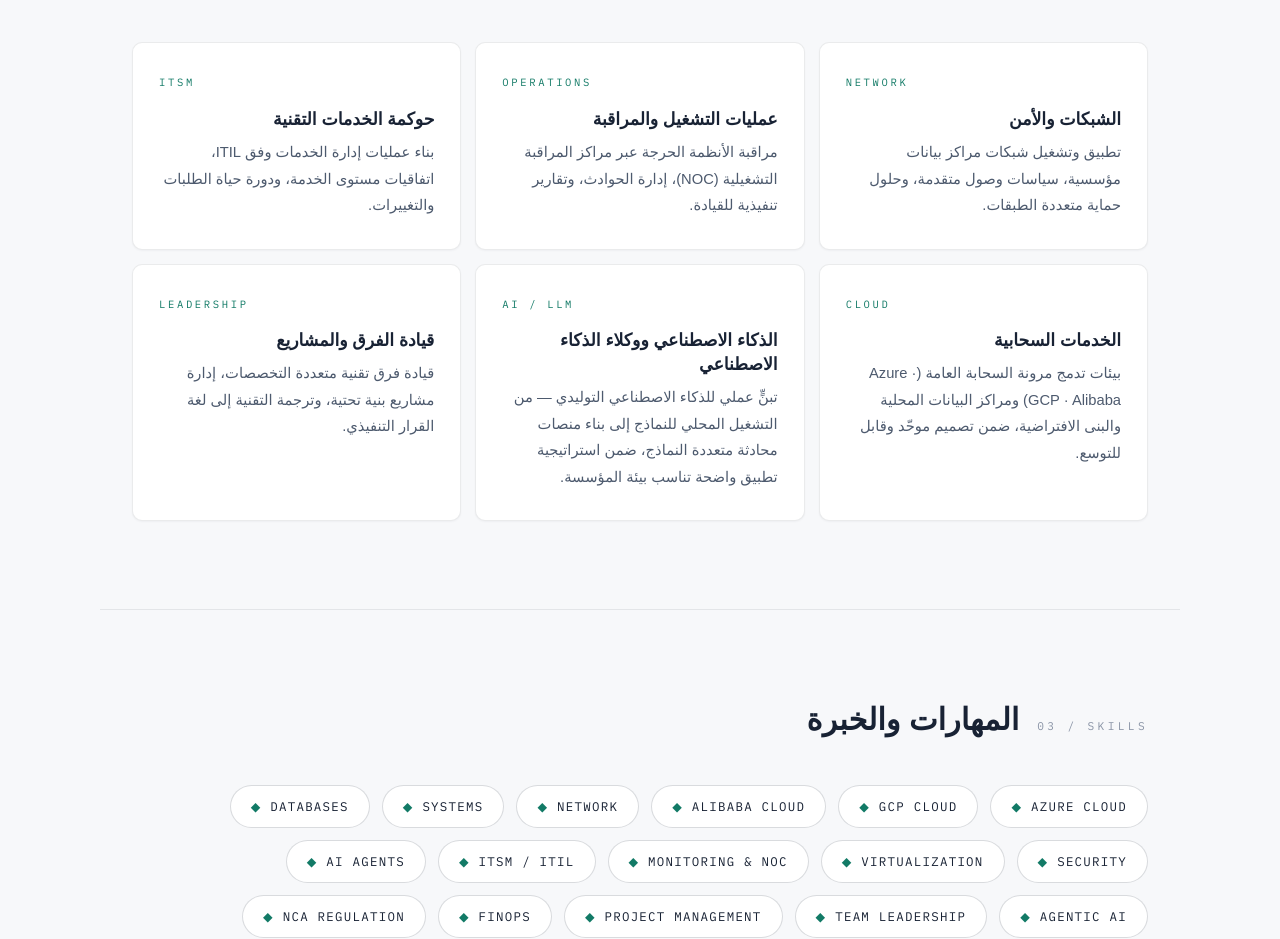
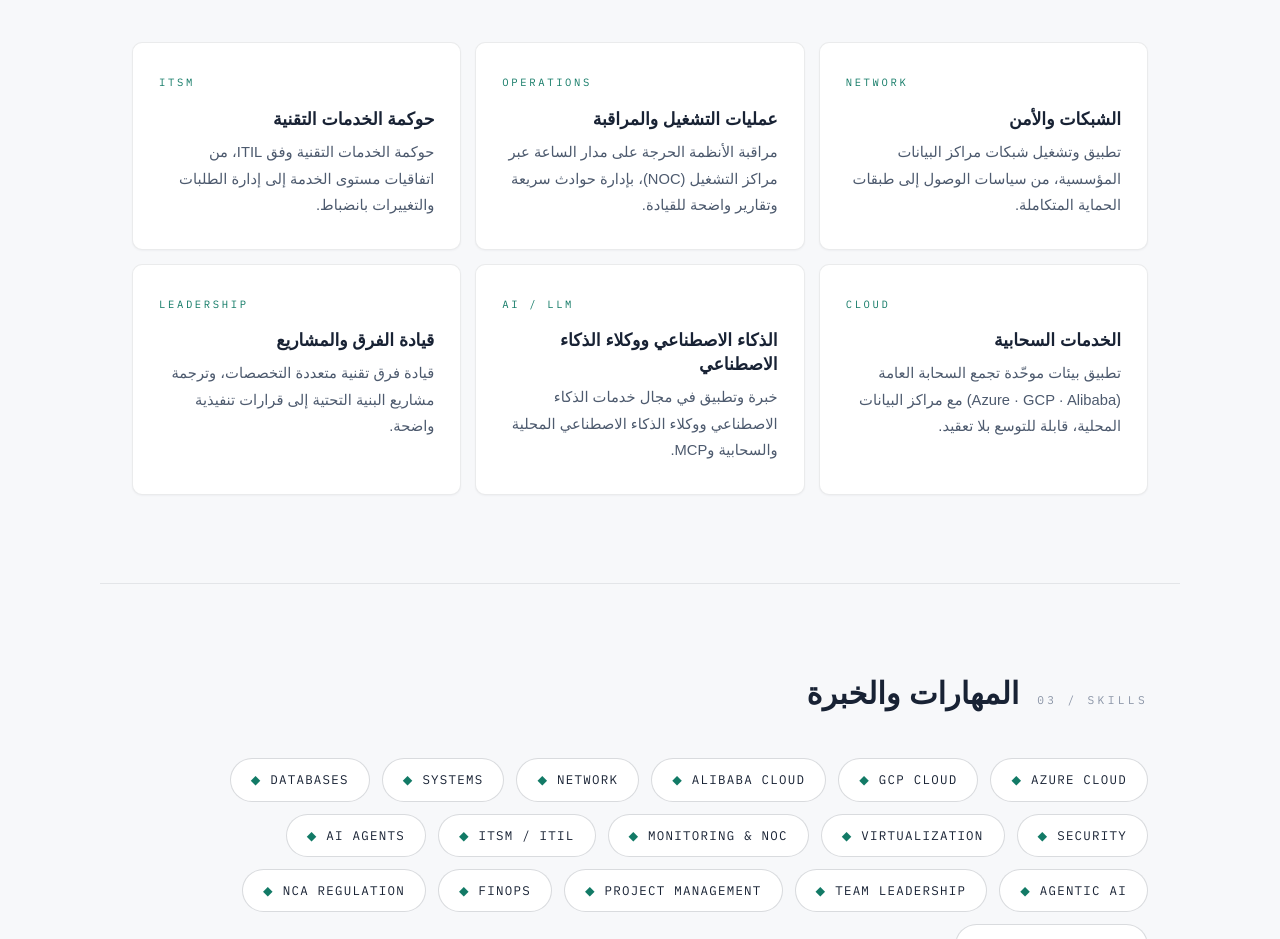
Before and after one commit to meshal236/alfaisal-website, a Next.js app: page / in a window 1280 px wide. Shown: the part 1400-2339 px from the top of the page. Built offline with nearby package versions, Linux system fonts and the light colour scheme; a web font is replaced by a local one.

Commit message:
Refine domain card wording: replace design with implementation, expand AI/LLM description to cover local/cloud agents and MCP

```diff
--- a/app/page.tsx
+++ b/app/page.tsx
@@ -18,12 +18,12 @@ const COPY = {
       ": حوكمة الخدمات التقنية وفق أفضل الممارسات، تحديد نقاط الضعف ومعالجتها استباقيًا، وقيادة مشاريع البنية التحتية والتحول التقني من التخطيط حتى التسليم — مع ترجمة التفاصيل التقنية إلى رؤية واضحة تدعم القرار التنفيذي وأهداف المؤسسة.",
     domainsHeading: "مجالات الخبرة",
     domains: [
-      { mono: "NETWORK", title: "الشبكات والأمن", desc: "تطبيق وتشغيل شبكات مراكز بيانات مؤسسية، سياسات وصول متقدمة، وحلول حماية متعددة الطبقات." },
-      { mono: "OPERATIONS", title: "عمليات التشغيل والمراقبة", desc: "مراقبة الأنظمة الحرجة عبر مراكز المراقبة التشغيلية (NOC)، إدارة الحوادث، وتقارير تنفيذية للقيادة." },
-      { mono: "ITSM", title: "حوكمة الخدمات التقنية", desc: "بناء عمليات إدارة الخدمات وفق ITIL، اتفاقيات مستوى الخدمة، ودورة حياة الطلبات والتغييرات." },
-      { mono: "CLOUD", title: "الخدمات السحابية", desc: "بيئات تدمج مرونة السحابة العامة (Azure · GCP · Alibaba) ومراكز البيانات المحلية والبنى الافتراضية، ضمن تصميم موحّد وقابل للتوسع." },
-      { mono: "AI / LLM", title: "الذكاء الاصطناعي ووكلاء الذكاء الاصطناعي", desc: "تبنٍّ عملي للذكاء الاصطناعي التوليدي — من التشغيل المحلي للنماذج إلى بناء منصات محادثة متعددة النماذج، ضمن استراتيجية تطبيق واضحة تناسب بيئة المؤسسة." },
-      { mono: "LEADERSHIP", title: "قيادة الفرق والمشاريع", desc: "قيادة فرق تقنية متعددة التخصصات، إدارة مشاريع بنية تحتية، وترجمة التقنية إلى لغة القرار التنفيذي." },
+      { mono: "NETWORK", title: "الشبكات والأمن", desc: "تطبيق وتشغيل شبكات مراكز البيانات المؤسسية، من سياسات الوصول إلى طبقات الحماية المتكاملة." },
+      { mono: "OPERATIONS", title: "عمليات التشغيل والمراقبة", desc: "مراقبة الأنظمة الحرجة على مدار الساعة عبر مراكز التشغيل (NOC)، بإدارة حوادث سريعة وتقارير واضحة للقيادة." },
+      { mono: "ITSM", title: "حوكمة الخدمات التقنية", desc: "حوكمة الخدمات التقنية وفق ITIL، من اتفاقيات مستوى الخدمة إلى إدارة الطلبات والتغييرات بانضباط." },
+      { mono: "CLOUD", title: "الخدمات السحابية", desc: "تطبيق بيئات موحّدة تجمع السحابة العامة (Azure · GCP · Alibaba) مع مراكز البيانات المحلية، قابلة للتوسع بلا تعقيد." },
+      { mono: "AI / LLM", title: "الذكاء الاصطناعي ووكلاء الذكاء الاصطناعي", desc: "خبرة وتطبيق في مجال خدمات الذكاء الاصطناعي ووكلاء الذكاء الاصطناعي المحلية والسحابية وMCP." },
+      { mono: "LEADERSHIP", title: "قيادة الفرق والمشاريع", desc: "قيادة فرق تقنية متعددة التخصصات، وترجمة مشاريع البنية التحتية إلى قرارات تنفيذية واضحة." },
     ],
     skillsHeading: "المهارات والخبرة",
   },
```
Also changed, not shown: 1 other file (tests, documents, lock files or other folders).
